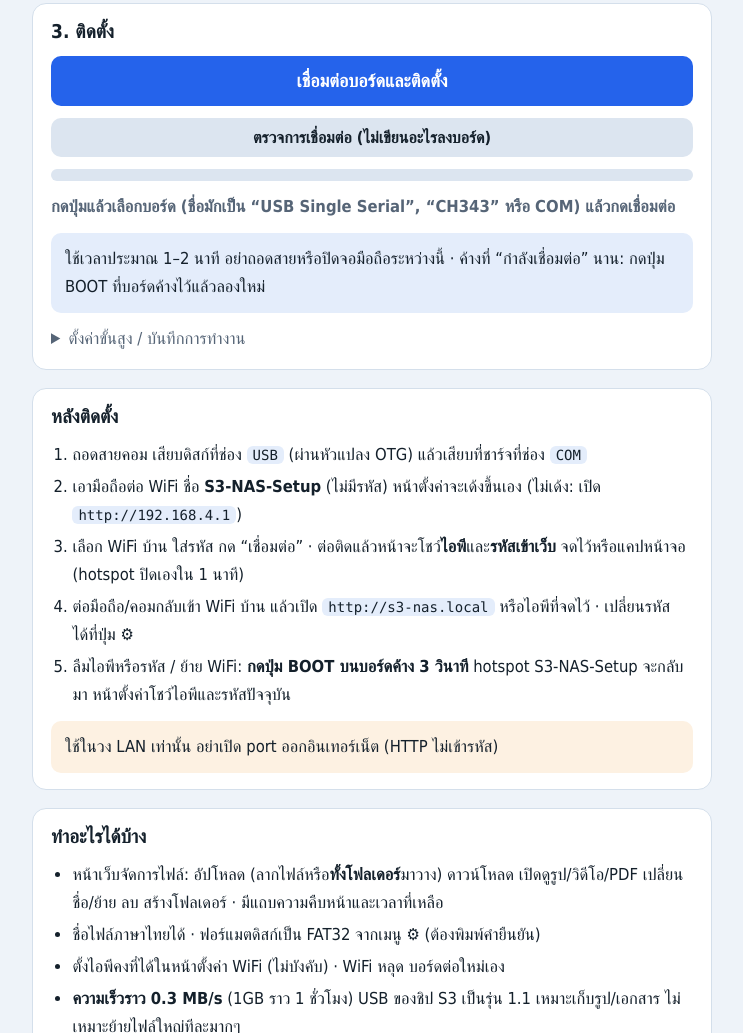
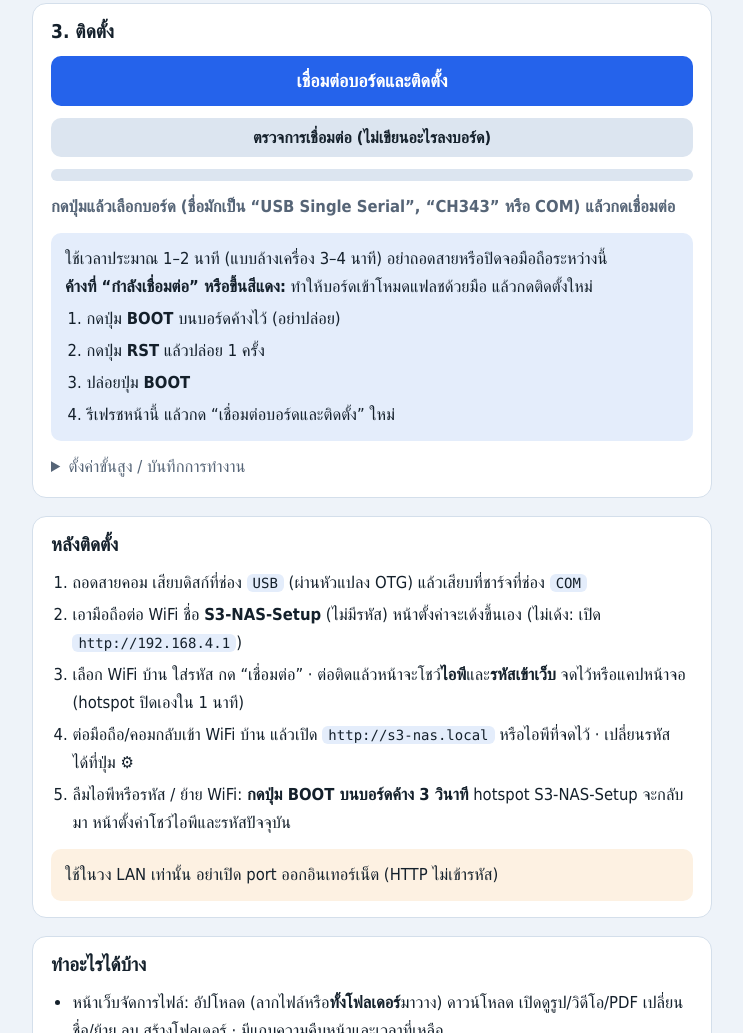
Before and after one commit to sfttech2000/s3-nas-flasher, a plain HTML site: page index.html in a window 1280 px wide. Shown: the part 1158-2191 px from the top of the page, without its empty margins (268-1011 px from the left). Drawn offline with Linux system fonts and the light colour scheme; a web font is replaced by a local one.

Commit message:
Step-by-step BOOT/RST recovery, explain the erase pause

```diff
--- a/index.html
+++ b/index.html
@@ -119,7 +119,14 @@ footer { font-size: 13px; color: var(--muted); display: grid; gap: 4px; }
     <button class="btn ghost" id="probe">ตรวจการเชื่อมต่อ (ไม่เขียนอะไรลงบอร์ด)</button>
     <div class="bar" aria-hidden="true"><div id="bar"></div></div>
     <p id="status" class="muted">กดปุ่มแล้วเลือกบอร์ด (ชื่อมักเป็น “USB Single Serial”, “CH343” หรือ COM) แล้วกดเชื่อมต่อ</p>
-    <div class="box tip">ใช้เวลาประมาณ 1–2 นาที อย่าถอดสายหรือปิดจอมือถือระหว่างนี้ · ค้างที่ “กำลังเชื่อมต่อ” นาน: กดปุ่ม BOOT ที่บอร์ดค้างไว้แล้วลองใหม่</div>
+    <div class="box tip">ใช้เวลาประมาณ 1–2 นาที (แบบล้างเครื่อง 3–4 นาที) อย่าถอดสายหรือปิดจอมือถือระหว่างนี้
+      <br><b>ค้างที่ “กำลังเชื่อมต่อ” หรือขึ้นสีแดง:</b> ทำให้บอร์ดเข้าโหมดแฟลชด้วยมือ แล้วกดติดตั้งใหม่
+      <ol style="margin-top:4px">
+        <li>กดปุ่ม <b>BOOT</b> บนบอร์ดค้างไว้ (อย่าปล่อย)</li>
+        <li>กดปุ่ม <b>RST</b> แล้วปล่อย 1 ครั้ง</li>
+        <li>ปล่อยปุ่ม <b>BOOT</b></li>
+        <li>รีเฟรชหน้านี้ แล้วกด “เชื่อมต่อบอร์ดและติดตั้ง” ใหม่</li>
+      </ol></div>
     <details><summary>ตั้งค่าขั้นสูง / บันทึกการทำงาน</summary>
       <p style="margin-top:8px">วิธีเชื่อมต่อ <select id="conn"><option value="auto" selected>อัตโนมัติ</option><option value="serial">Web Serial (คอม)</option><option value="usb">WebUSB (มือถือ Android)</option></select> <span id="connnow" class="muted"></span></p>
       <p>ความเร็ว <select id="baud"><option value="460800" selected>460800 (เร็ว)</option><option value="115200">115200 (ถ้าแบบเร็วไม่ผ่าน)</option></select></p>
@@ -266,7 +273,7 @@ $('go').addEventListener('click', async () => {
     log('flash: ' + flash);
     if (!['16MB', '32MB', '64MB', '128MB'].includes(flash)) throw new Error('บอร์ดนี้มี flash ' + flash + ' ต้องเป็น 16MB (N16R8)');
 
-    status(erase ? 'กำลังล้างเครื่องและเขียนเฟิร์มแวร์... อย่าถอดสาย' : 'กำลังเขียนเฟิร์มแวร์... อย่าถอดสาย (ค่า WiFi และรหัสเดิมไม่หาย)');
+    status(erase ? 'กำลังล้าง flash ทั้งหมด 1–2 นาที แถบจะนิ่งที่ 0% จนล้างเสร็จ แล้วค่อยเริ่มเขียน... อย่าถอดสาย' : 'กำลังเขียนเฟิร์มแวร์... อย่าถอดสาย (ค่า WiFi และรหัสเดิมไม่หาย)');
     const total = files.reduce((a, f) => a + f.data.length, 0);
     const before = files.map((f, i) => files.slice(0, i).reduce((a, g) => a + g.data.length, 0));
     await loader.writeFlash({
@@ -347,7 +354,7 @@ $('probe').addEventListener('click', async () => {
     const dlOk = /waiting for download/.test(text);
     await reader.cancel().catch(() => {});
     if (port.rxBytes !== undefined) log(`usb rx ${port.rxBytes} B`);
-    status(normalOk ? (dlOk ? 'อ่านข้อมูลได้ และเข้าโหมดแฟลชได้ พร้อมติดตั้ง' : 'อ่านข้อมูลได้ แต่เข้าโหมดแฟลชเองไม่ได้: กดปุ่ม BOOT ค้างไว้ตอนติดตั้ง')
+    status(normalOk ? (dlOk ? 'อ่านข้อมูลได้ และเข้าโหมดแฟลชได้ พร้อมติดตั้ง' : 'อ่านข้อมูลได้ แต่เข้าโหมดแฟลชเองไม่ได้: กด BOOT ค้าง → กด RST แล้วปล่อย → ปล่อย BOOT แล้วกดติดตั้ง')
                     : 'ไม่ได้รับข้อมูลจากบอร์ด (ดูบันทึกด้านล่าง)', normalOk && dlOk ? 'ok' : 'bad');
   } catch (e) {
     log('ERROR: ' + (e && e.message ? e.message : e));
```
